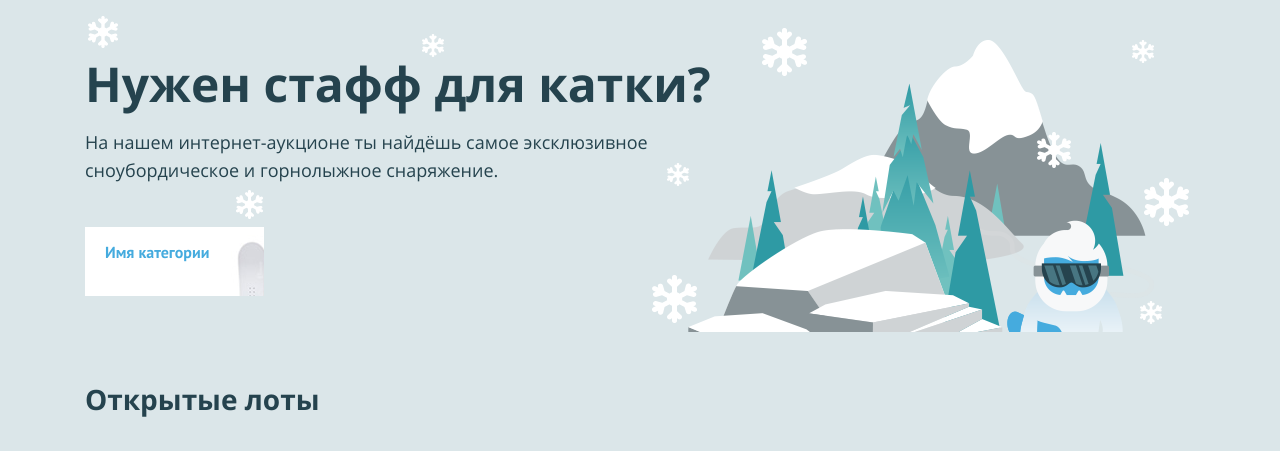
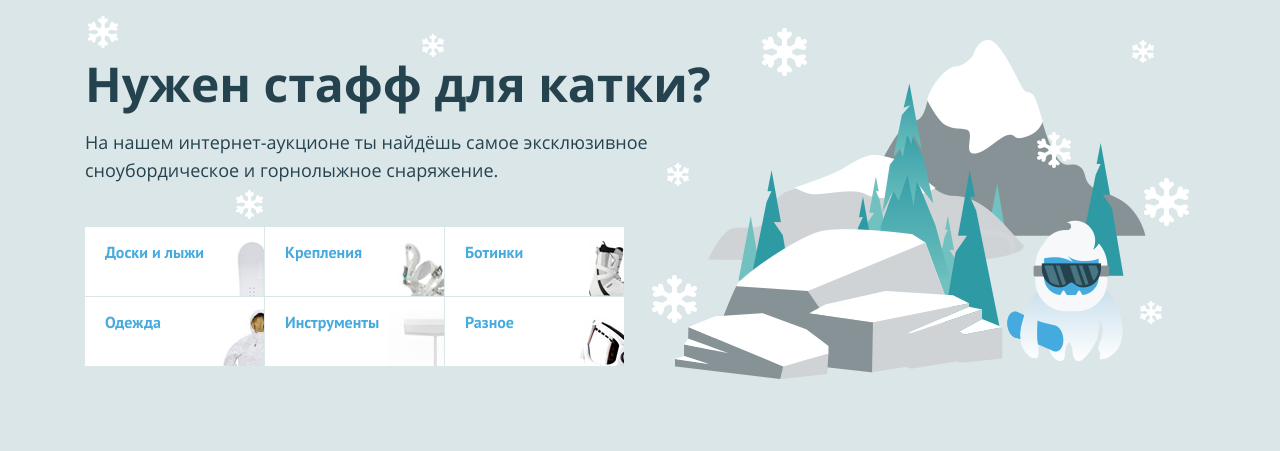
Before and after one commit to NadiaTim/yeticave, a PHP site: page / in a window 1280 px wide. Shown: the part 107-558 px from the top of the page. Run offline with PHP 8.4, Linux system fonts and the light colour scheme.

Commit message:
заполнение списка категорий promo__list из массива

```diff
--- a/init/index.php
+++ b/init/index.php
@@ -101,9 +101,11 @@ $lots = [
         <p class="promo__text">На нашем интернет-аукционе ты найдёшь самое эксклюзивное сноубордическое и горнолыжное снаряжение.</p>
         <ul class="promo__list">
             <!--заполните этот список из массива категорий-->
-            <li class="promo__item promo__item--boards">
-                <a class="promo__link" href="pages/all-lots.html">Имя категории</a>
+            <?php foreach ($categories as $key => $val): ?>
+            <li class="promo__item promo__item--<?= $key; ?>">
+                <a class="promo__link" href="pages/<?= $key; ?>.html"><?= $val; ?></a>
             </li>
+            <?php endforeach; ?>
         </ul>
     </section>
     <section class="lots">
```
